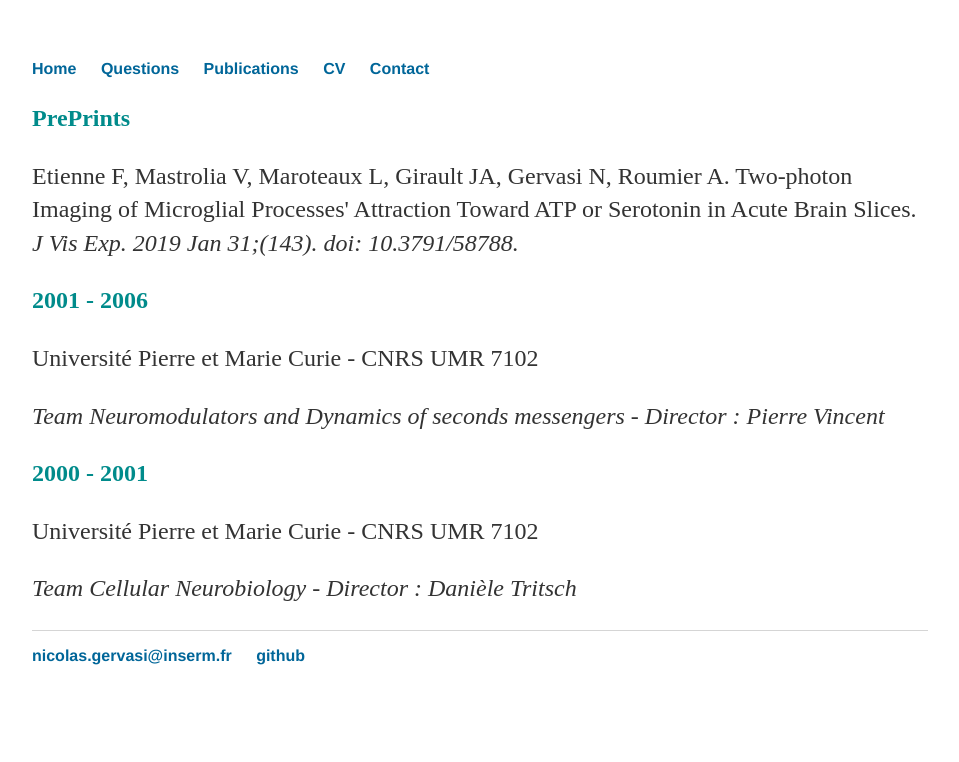
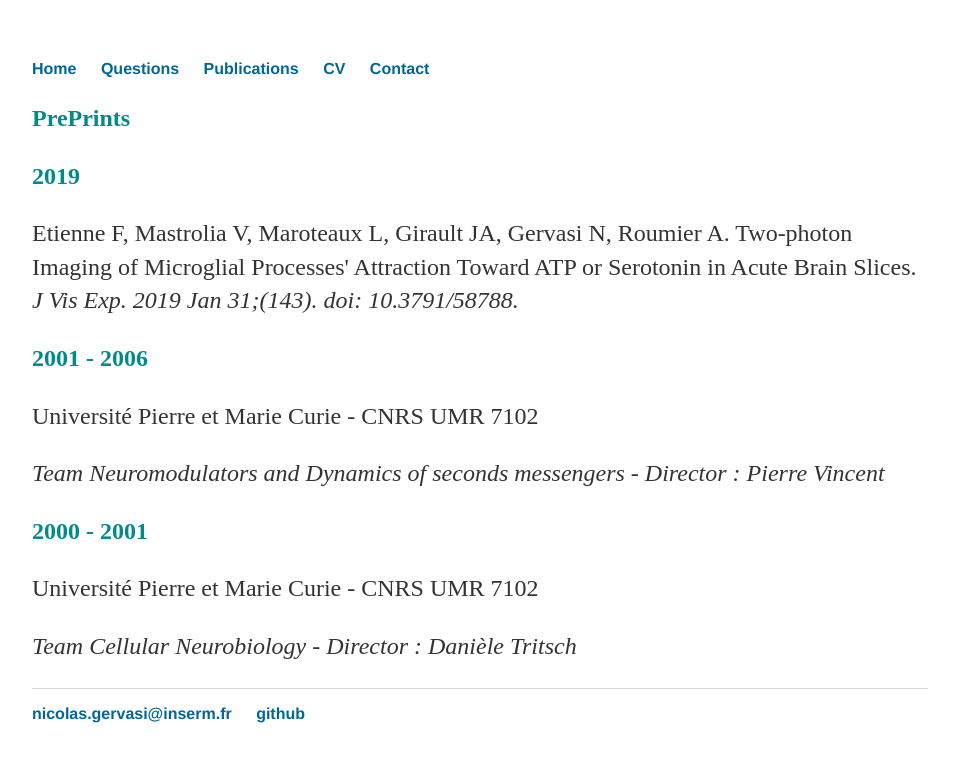
Before and after one commit to nicolasgervasi/nicolasgervasi.github.io, a Jekyll site: the page built from Publications/index.html, in a window 1280 px wide. Shown: the top 762 px of the page, without its empty margins (160-1119 px from the left). Built offline with Jekyll 4.4.1, drawn with Linux system fonts in a browser that asks for light colours.

Commit message:
Update index.html

```diff
--- a/Publications/index.html
+++ b/Publications/index.html
@@ -12,6 +12,7 @@ description: Publications Nicolas Gervasi.
 
 				<p style="color:darkcyan;"><strong>PrePrints</strong></p>
 
+				<p style="color:darkcyan;"><strong>2019</strong></p>
 				<p>Etienne F, Mastrolia V, Maroteaux L, Girault JA, Gervasi N, Roumier A. Two-photon Imaging of Microglial Processes' Attraction Toward ATP or Serotonin in Acute Brain Slices.<em> J Vis Exp. 2019 Jan 31;(143). doi: 10.3791/58788.</em></p>
 
 				<p style="color:darkcyan;"><strong>2001 - 2006</strong></p>
```
